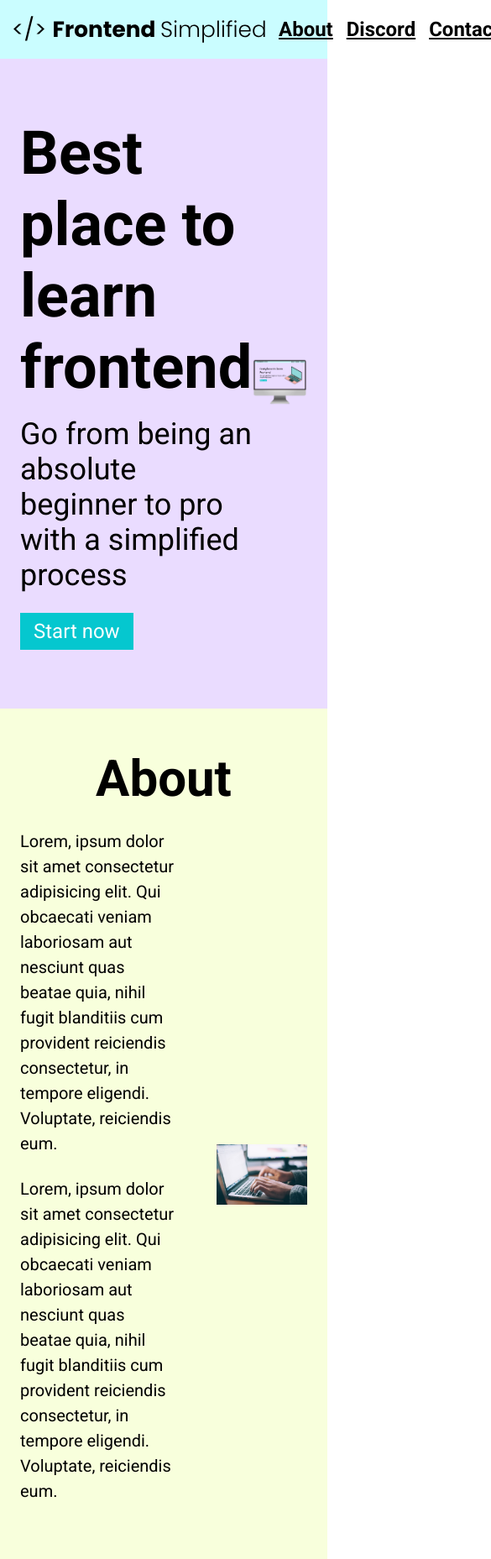
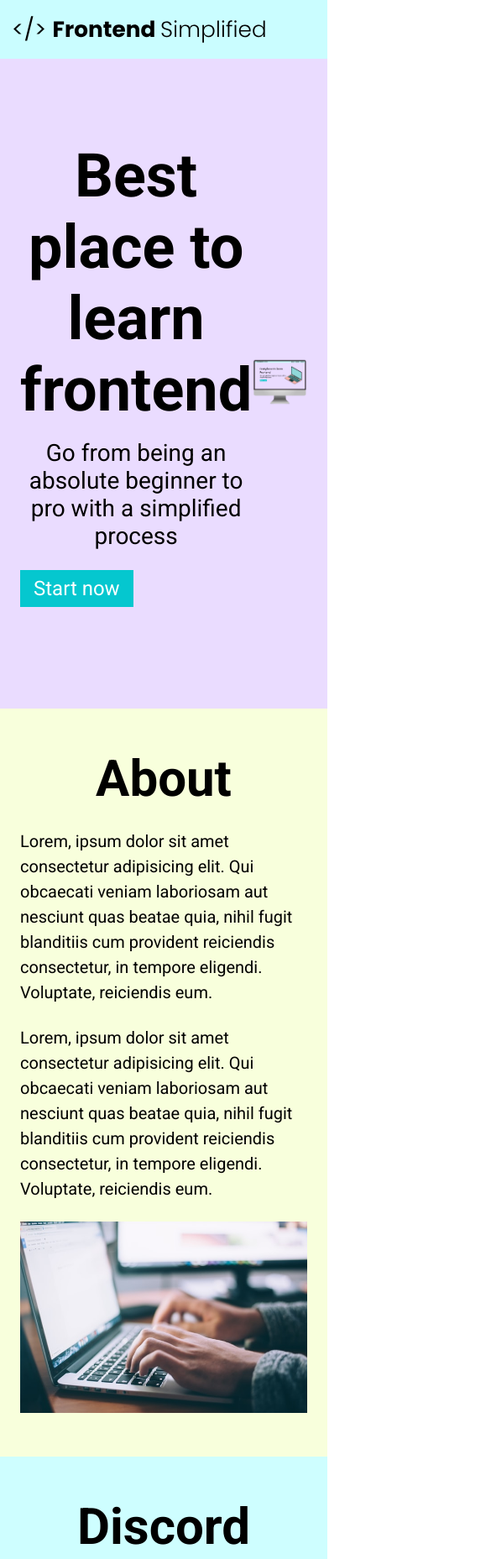
Before and after one commit to CodeGenesis7/FES-Module-2, a plain HTML site: page index.html in a window 390 px wide. Shown: the top 1857 px of the page at 84% size, 585 px wide, since content can reach past the window. Drawn offline with Linux system fonts and the light colour scheme.

Commit message:
Mini Project 2.3.css

```diff
--- a/index.html
+++ b/index.html
@@ -21,10 +21,11 @@
     </nav>
     <header>
         <div class="row">
-            <div>
-            <h1>Best place to learn frontend</h1>
-            <p class="subheader">Go from being an absolute beginner to pro with a simplified process</p>
-            <button>Start now</button>
+            <div class="home_description">
+                <h1>Best place to learn frontend</h1>
+                <p class="subheader">Go from being an absolute beginner to pro with a simplified process</p>
+                <button class="home_description--button">Start now</button>
+            </div>
         </div>
         <figure>
             <img src="./assets/laptop.png" alt="Home page image">
--- a/style.css
+++ b/style.css
@@ -69,6 +69,7 @@ li{
     display: flex;
     align-items: center;
     justify-content: center;
+    flex-direction: column;
 }
 
 #about,
@@ -147,6 +148,7 @@ form{
     display: flex;
     flex-direction: column;
     margin: 0 auto;
+    padding: 0 24px;
 }
 
 input, textarea{
@@ -181,3 +183,68 @@ footer{
 .footer_links a{
     padding: 0 16px;
 }
+
+/* SMALL PHONES, TABLETS, LARGE SMARTPHONES */
+@media (max-width: 728px){
+
+    .row{
+        flex-direction: column;
+    }
+
+    .home_description{
+        margin-bottom: 24px;
+        display: flex
+        flex-direction: column;
+        align-items: center;
+    }
+
+    .home_description--button{
+        max-width: 240px;
+    }
+
+    h1{
+        text-align: center;
+        font-size: 60px;
+    }
+    .subheader{
+        text-align: center;
+        font-size: 28px;
+    }
+
+    ul{
+        display: none;
+    }
+
+    .section_description{
+        flex-direction: column;
+    }
+
+    .section_description--wrapper{
+        width: 100%;
+    }
+
+    .about_img--wrapper{
+        width: 100%;
+    }
+
+    #discord .section_description{
+        flex-direction: column-reverse;
+    }
+
+    footer{
+        padding: 48px 24px;
+    }
+
+    .footer_logo{
+        max-width: 360px;
+    }
+
+    .footer_link{
+        padding: 0 4px;
+        font-size: 18px;
+    }
+
+
+.footer_links{
+    margin-bottom: 24px;
+}
```
